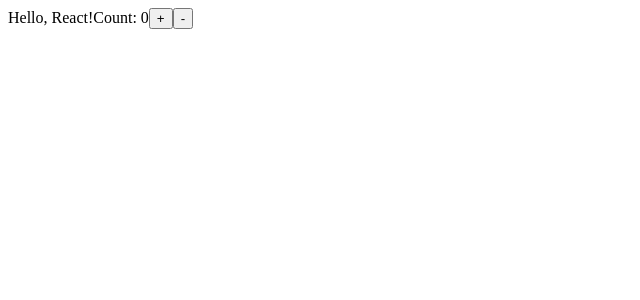
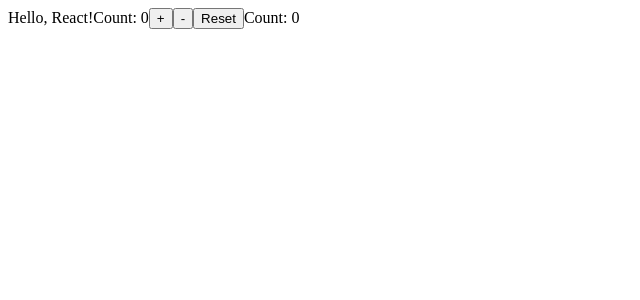
Before and after one commit to haramiya/my-first-react-app-in-typescript, a React (Create React App) app: page / in a window 1280 px wide. Shown: the top 300 px of the page, without its empty margins (0-640 px from the left). Built offline with nearby package versions, Linux system fonts and the light colour scheme.

Commit message:
implement reset

```diff
--- a/src/CounterWithReducer.tsx
+++ b/src/CounterWithReducer.tsx
@@ -1,8 +1,11 @@
 import React, {useReducer} from 'react';
 
+type StateType = { count: number };
 const initialState = { count: 0 };
 
-function reducer(state: any, action: any)
+type ActionType = { type: 'decrement' | 'increment' | 'reset' };
+
+function reducer(state: StateType, action: ActionType): StateType | never
 {
     switch (action.type)
     {
@@ -10,6 +13,8 @@
             return { count: state.count + 1 };
         case 'decrement':
             return { count: state.count + 1 };
+        case 'reset':
+            return initialState;
         default:
             throw new Error();
     }
@@ -24,6 +29,8 @@
             Count: {state.count}
             <button onClick={() => dispatch({ type: 'increment' })}>+</button>
             <button onClick={() => dispatch({ type: 'decrement' })}>-</button>
+            <button onClick={() => dispatch({ type: 'reset' })}>Reset</button>
+            Count: {state.count}
         </>
     );
 }
```
